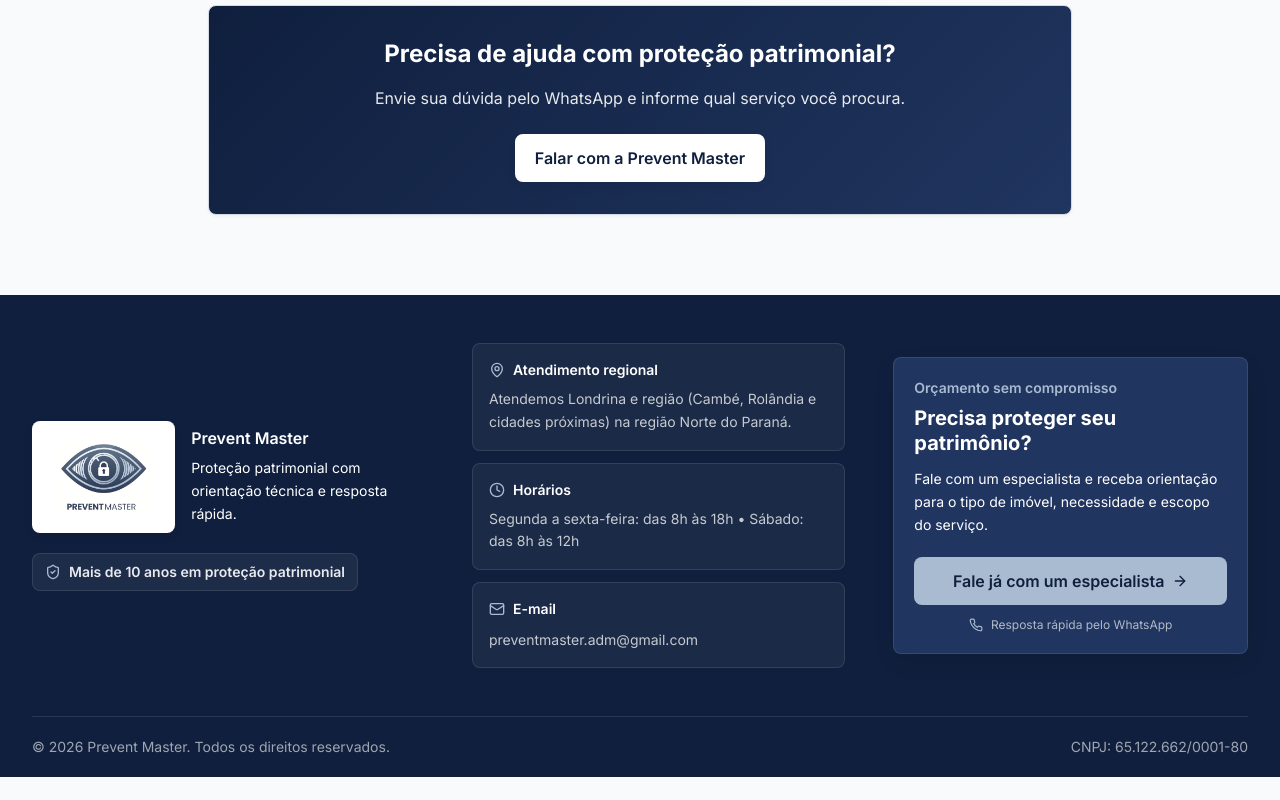
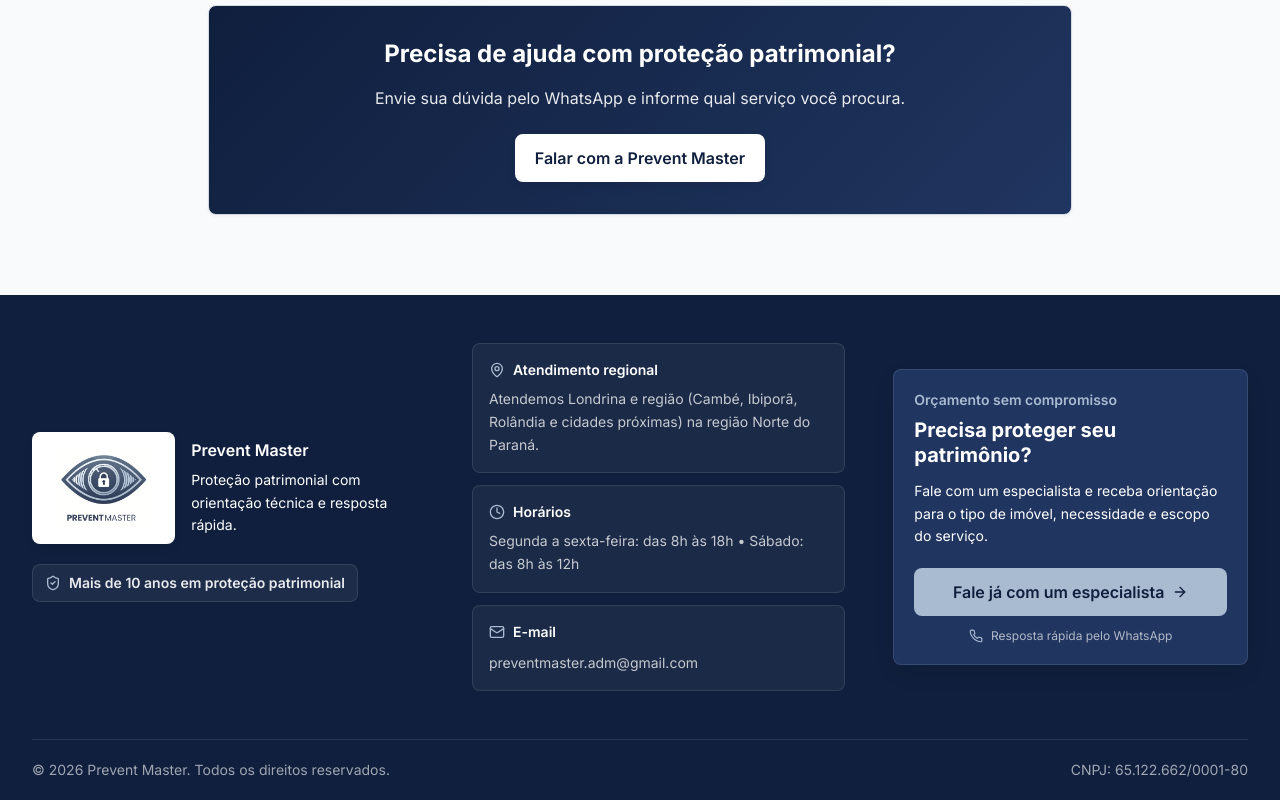
Before and after one commit to canaves/PreventMasterLandPage, a React (Vite) app: page /blog/cerca-eletrica-cuidados-instalacao in a window 1280 px wide. Shown: the part 1399-2199 px from the top of the page. Before the commit the page ends 2176 px from the top, so only its background shows below. Built offline with nearby package versions, Linux system fonts and the light colour scheme; the HTML template or start-up script is replaced by a standard one.

Commit message:
Inclui Ibipora nas regioes atendidas

```diff
--- a/src/components/TestimonialsSection.tsx
+++ b/src/components/TestimonialsSection.tsx
@@ -36,7 +36,7 @@ const faqs = [
   {
     question: "A Prevent Master atende quais cidades?",
     answer:
-      "Atendemos Londrina e região, incluindo Cambé, Rolândia e cidades próximas no Norte do Paraná. Consulte disponibilidade para outras localidades.",
+      "Atendemos Londrina e região (Cambé, Ibiporã, Rolândia e cidades próximas) na região Norte do Paraná.",
   },
   {
     question: "Quais serviços posso contratar?",
--- a/src/lib/company.ts
+++ b/src/lib/company.ts
@@ -5,9 +5,9 @@ export const company = {
   phoneDisplay: "(43) 98841-4223",
   whatsappNumber: "5543988414223",
   email: "preventmaster.adm@gmail.com",
-  serviceAreas: ["Londrina - PR", "Cambé - PR", "Rolândia - PR"],
+  serviceAreas: ["Londrina - PR", "Cambé - PR", "Ibiporã - PR", "Rolândia - PR"],
   serviceRegionText:
-    "Atendemos Londrina e região (Cambé, Rolândia e cidades próximas) na região Norte do Paraná.",
+    "Atendemos Londrina e região (Cambé, Ibiporã, Rolândia e cidades próximas) na região Norte do Paraná.",
   businessHours: [
     "Segunda a sexta-feira: das 8h às 18h",
     "Sábado: das 8h às 12h",
```
